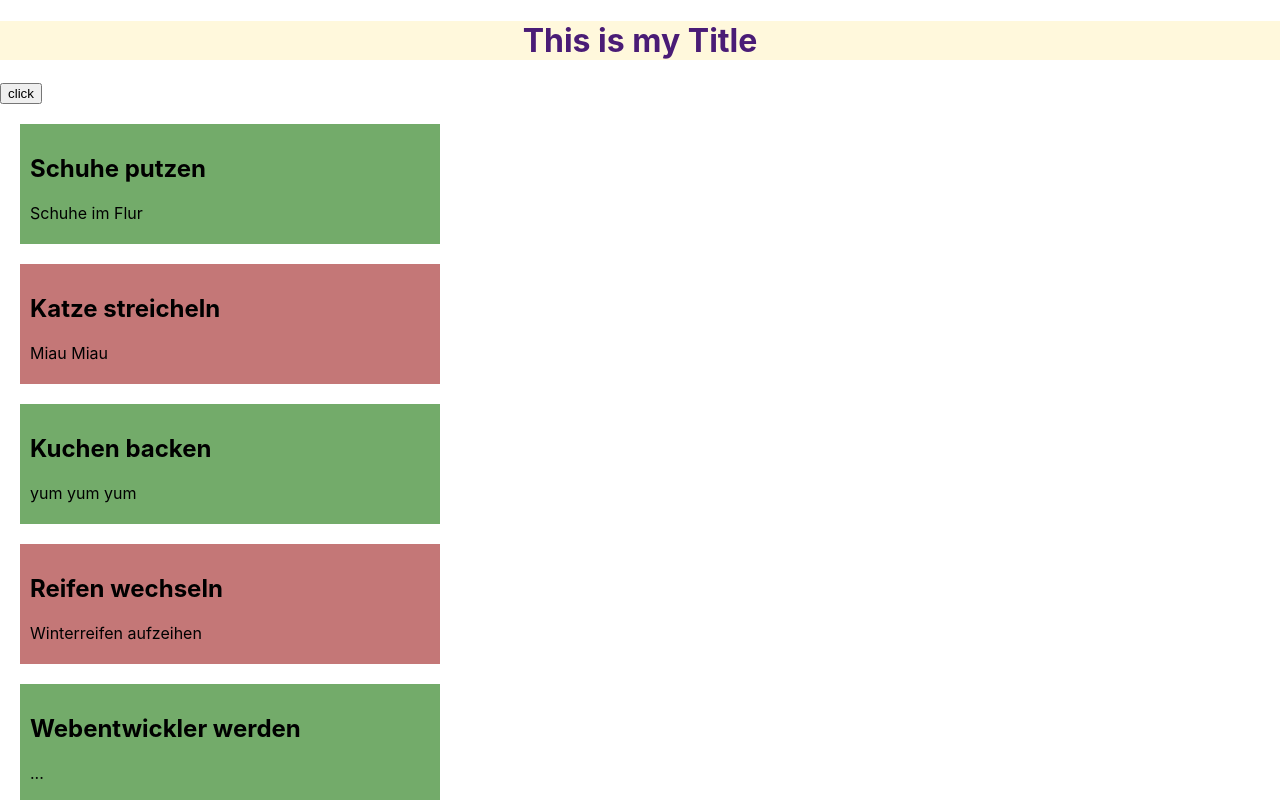
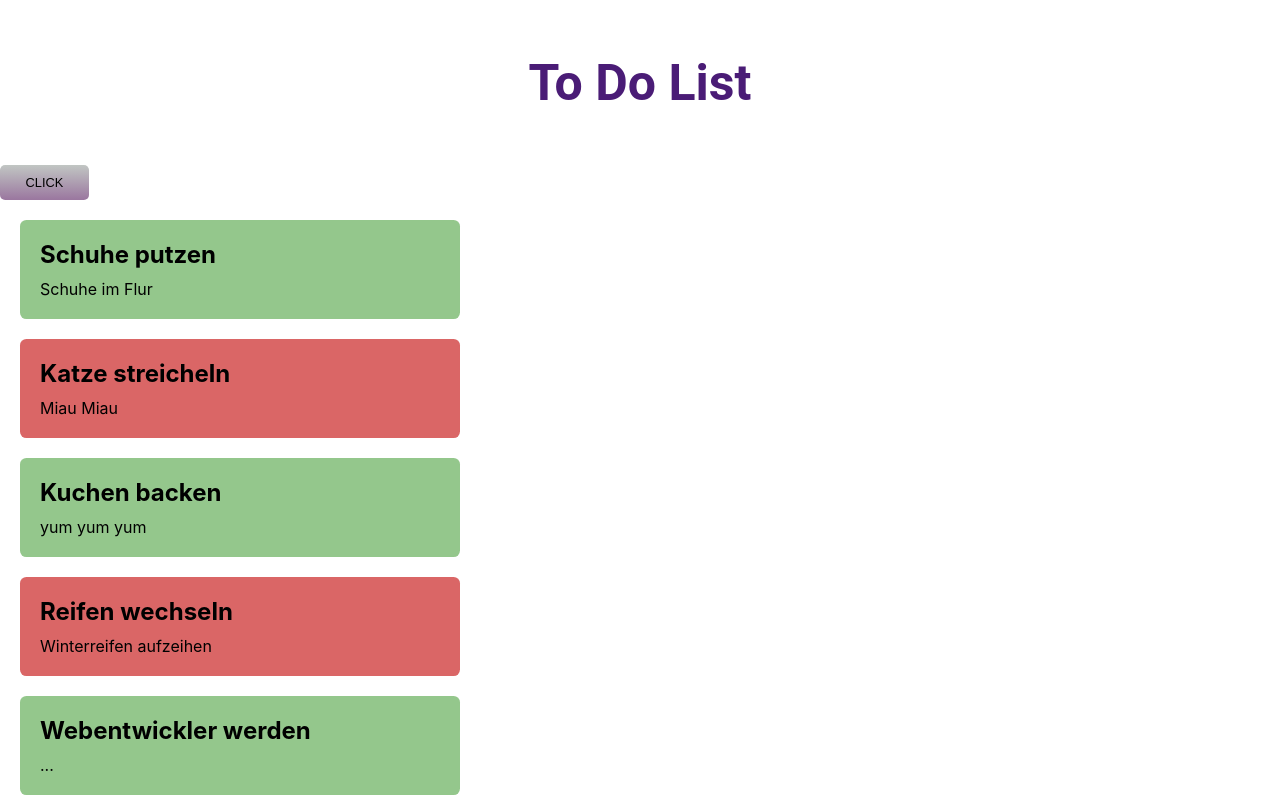
Before and after one commit to julialoeschel/ToDo-react-projekt, a React (Vite) app: page / in a window 1280 px wide. Shown: the top 800 px of the page. Built offline with nearby package versions, Linux system fonts and the light colour scheme.

Commit message:
Clean Code and Pimp appearance

```diff
--- a/src/app/App.tsx
+++ b/src/app/App.tsx
@@ -1,13 +1,14 @@
 import React from 'react';
 import Title from './components/Title/Title';
+import Button from './components/Button/Button';
 
 import Todo from './components/Todo/Todo';
 
 function App(): JSX.Element {
   return (
     <>
-      <Title>This is my Title</Title>
-      <button>click</button>
+      <Title>To Do List</Title>
+      <Button>click</Button>
       <Todo
         isDone={true}
         title={'Schuhe putzen'}
--- a/src/app/components/Button/Button.module.css
+++ b/src/app/components/Button/Button.module.css
@@ -1,9 +1,9 @@
 .button {
   color: #000;
-  background: linear-gradient(180deg, #ffbb3b, #ffa90a);
+  background: linear-gradient(180deg, #c1c6c3, #96719bf5);
   font-size: 0.8em;
   padding: 0.8em 2em;
-  border: none;
+  border: #000;
   border-radius: 0.4em;
   text-transform: uppercase;
 }
--- a/src/app/components/Button/Button.tsx
+++ b/src/app/components/Button/Button.tsx
@@ -6,15 +6,7 @@ type ButtonProps = {
   children: ReactNode;
 };
 function Button({ children }: ButtonProps): JSX.Element {
-  return (
-    <button
-      className={
-        classes.button /*`${}` wenn es mehrere classNames gibt. dann jede ClassName in ein §{}*/
-      }
-    >
-      {children}
-    </button>
-  );
+  return <button className={classes.button}>{children}</button>;
 }
 
 export default Button;
--- a/src/app/components/Title/Title.module.css
+++ b/src/app/components/Title/Title.module.css
@@ -1,5 +1,7 @@
 .title {
   color: rgb(74, 28, 118);
-  background-color: cornsilk;
   text-align: center;
+  font-family: Roboto, Lato, Helvetica, sans-serif;
+  font-size: 50px;
+  padding: 20px;
 }
--- a/src/app/components/Title/Title.tsx
+++ b/src/app/components/Title/Title.tsx
@@ -7,15 +7,6 @@ type TitleProps = {
 };
 
 function Title({ children }: TitleProps): JSX.Element {
-  return (
-    <h1
-      className={
-        classes.title /*`${}` wenn es mehrere classNames gibt. dann jede ClassName in ein §{}*/
-      }
-    >
-      {children}
-    </h1>
-  );
+  return <h1 className={classes.title}>{children}</h1>;
 }
-
 export default Title;
--- a/src/app/components/Todo/Todo.module.css
+++ b/src/app/components/Todo/Todo.module.css
@@ -1,15 +1,21 @@
 .todo {
   width: 400px;
-  height: 100px;
   color: black;
   margin: 20px;
-  padding: 10px;
+  padding: 20px;
+  border-radius: 0.4em;
 }
 
 .green {
-  background-color: rgb(115, 171, 106);
+  background-color: rgb(148, 199, 140);
 }
 
 .red {
-  background-color: rgb(196, 119, 119);
+  background-color: rgb(218, 102, 102);
 }
+
+.h2 {
+  margin: 0;
+  padding: 0;
+  margin-bottom: 10px;
+}
--- a/src/app/components/Todo/Todo.tsx
+++ b/src/app/components/Todo/Todo.tsx
@@ -10,7 +10,7 @@ type ToDoProps = {
 function Todo({ isDone, title, description }: ToDoProps): JSX.Element {
   return (
     <div className={`${classes.todo} ${isDone ? classes.green : classes.red}`}>
-      <h2>{title}</h2>
+      <h2 className={classes.h2}>{title}</h2>
       <span>{description}</span>
     </div>
   );
```
